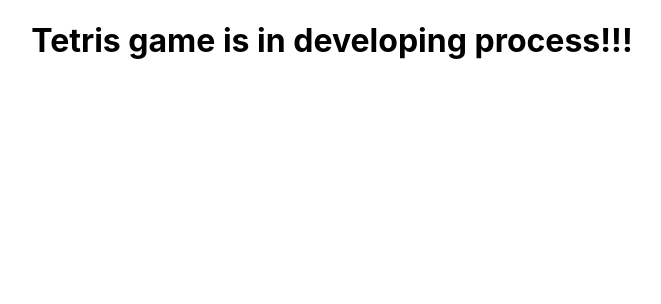
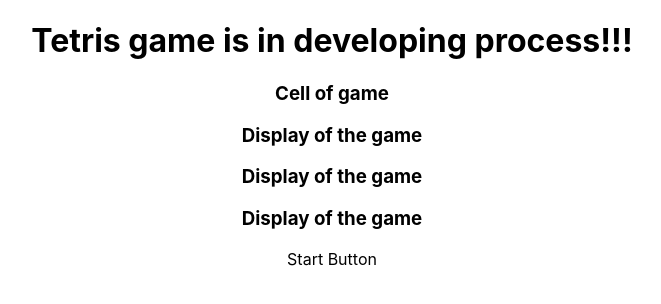
Before and after one commit to mohamedsgap/react-tetris-game, a React (Create React App) app: page / in a window 1280 px wide. Shown: the top 304 px of the page, without its empty margins (308-969 px from the left). Built offline with nearby package versions, Linux system fonts and the light colour scheme.

Commit message:
Update Tetris component

```diff
--- a/src/components/Tetris.js
+++ b/src/components/Tetris.js
@@ -1,11 +1,23 @@
 import React from 'react'
-
+import Display from './Display'
+import Stage from './Stage'
+import StartBtn from './StartBtn'
 
 
 const Tetris = () => {
+
     return (
     <div>
         <h1>Tetris game is in developing process!!!</h1>
+        <Stage />
+        <aside>
+            <div>
+                <Display text="Score"/>
+                <Display text="Rows"/>
+                <Display text="Levels"/>
+            </div>
+            <StartBtn />
+        </aside>
     </div>
     )
 }
```
